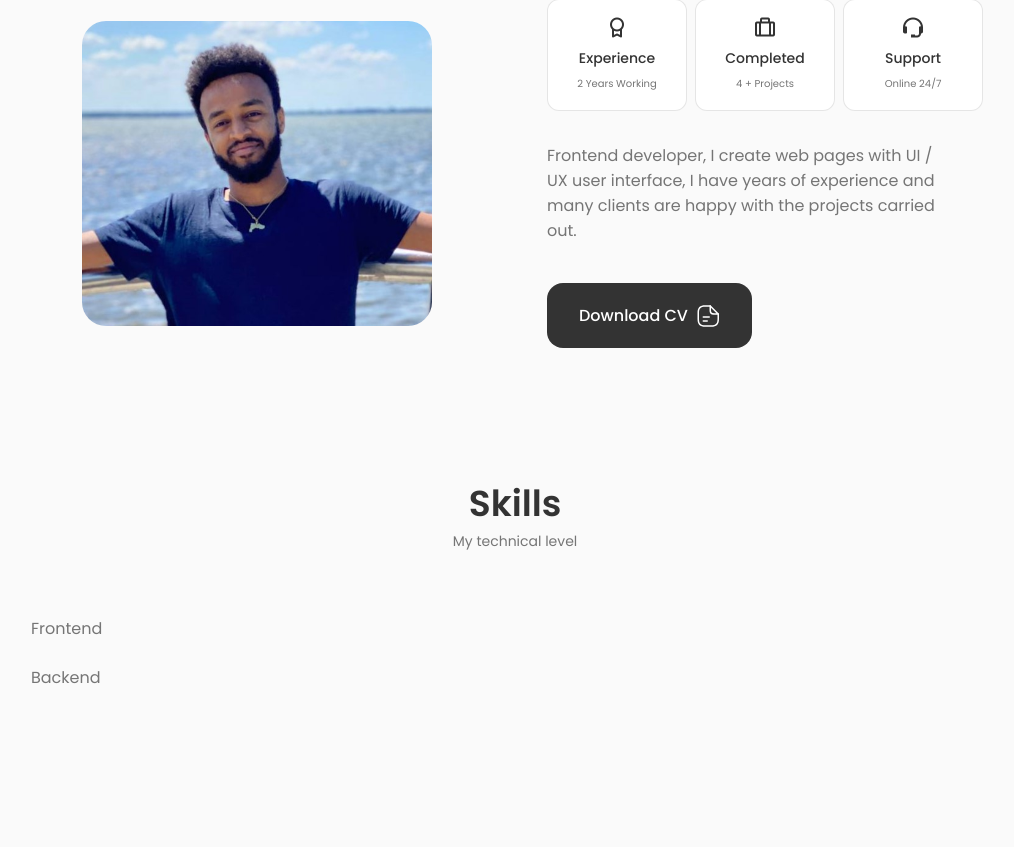
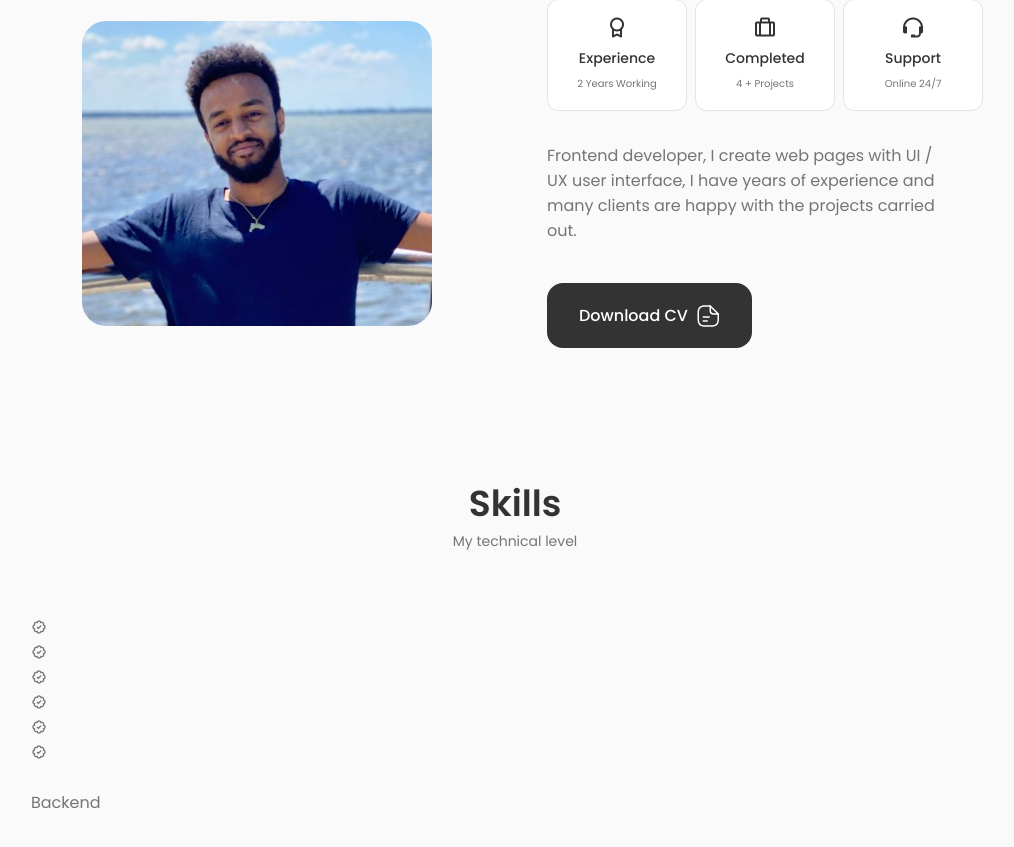
Before and after one commit to Filla0/My-Portfolio, a React (Vite) app: page / in a window 1280 px wide. Shown: the part 904-1751 px from the top of the page, without its empty margins (125-1139 px from the left). Before the commit the page ends 1626 px from the top, so only its background shows below. Built offline with nearby package versions, Linux system fonts and the light colour scheme.

Commit message:
Update Frontend.jsx

```diff
--- a/src/components/Skills/Frontend.jsx
+++ b/src/components/Skills/Frontend.jsx
@@ -2,7 +2,73 @@ import React from "react";
 
 const Frontend = () => {
     return (
-        <div>Frontend</div>
+        <div className="skills__content">
+            <h3 className="skills__title"></h3>
+
+            <div className="skills__box">
+                <div className="skills__group">
+
+                    <div className="skills__data">
+                        <i class='bx bx-badge-check' ></i>
+
+                        <div>
+                            <h3 className="skills__name"></h3>
+                            <span className="skills__level"></span>
+                        </div>
+                    </div>
+
+                    <div className="skills__data">
+                        <i class='bx bx-badge-check' ></i>
+
+                        <div>
+                            <h3 className="skills__name"></h3>
+                            <span className="skills__level"></span>
+                        </div>
+                    </div>
+
+                    <div className="skills__data">
+                        <i class='bx bx-badge-check' ></i>
+
+                        <div>
+                            <h3 className="skills__name"></h3>
+                            <span className="skills__level"></span>
+                        </div>
+                    </div>
+
+                </div>
+
+                <div className="skills__group">
+
+                    <div className="skills__data">
+                        <i class='bx bx-badge-check' ></i>
+
+                        <div>
+                            <h3 className="skills__name"></h3>
+                            <span className="skills__level"></span>
+                        </div>
+                    </div>
+
+                    <div className="skills__data">
+                        <i class='bx bx-badge-check' ></i>
+
+                        <div>
+                            <h3 className="skills__name"></h3>
+                            <span className="skills__level"></span>
+                        </div>
+                    </div>
+
+                    <div className="skills__data">
+                        <i class='bx bx-badge-check' ></i>
+
+                        <div>
+                            <h3 className="skills__name"></h3>
+                            <span className="skills__level"></span>
+                        </div>
+                    </div>
+
+                </div>
+            </div>
+        </div>
     )
 }
 
```
